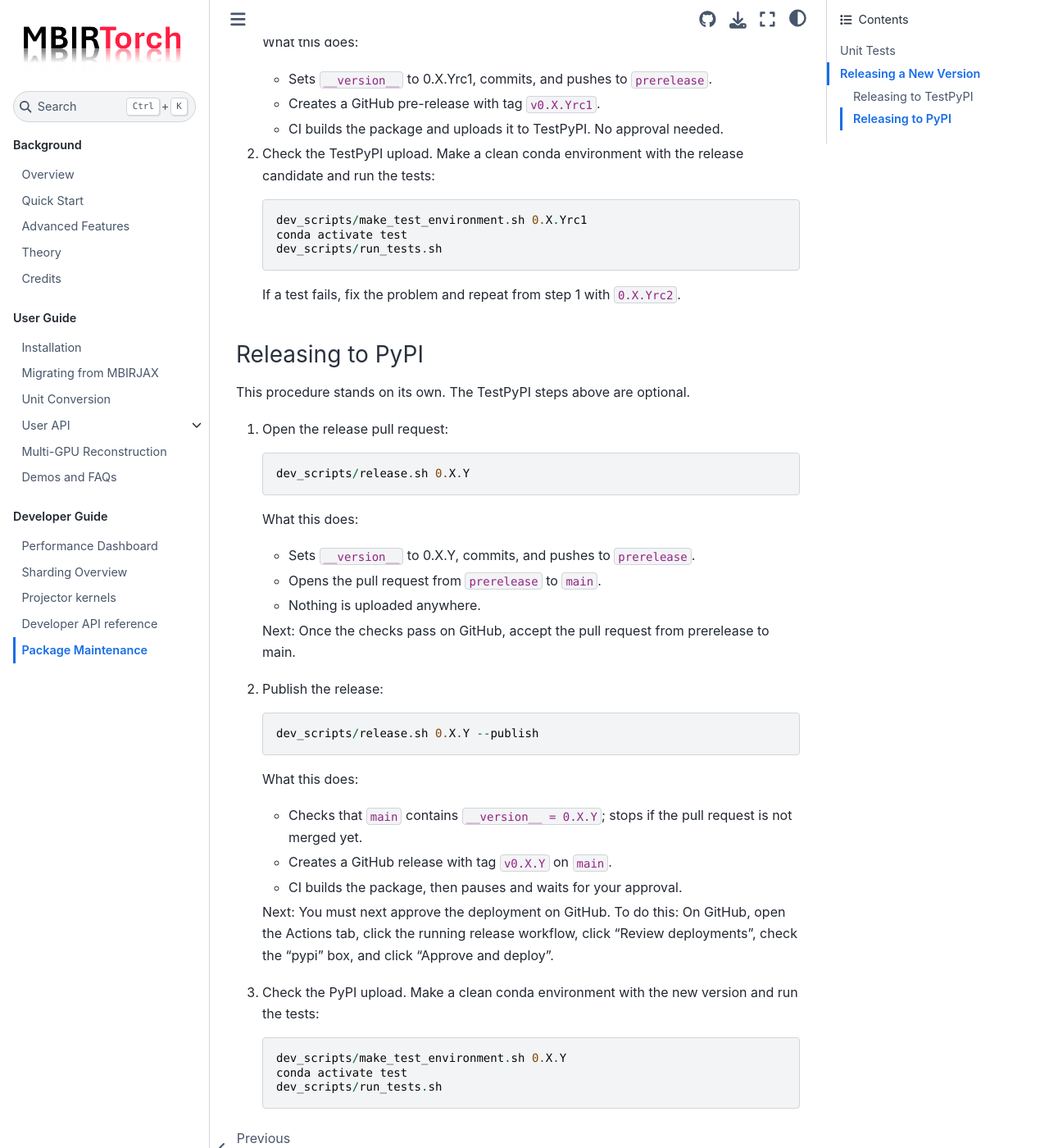
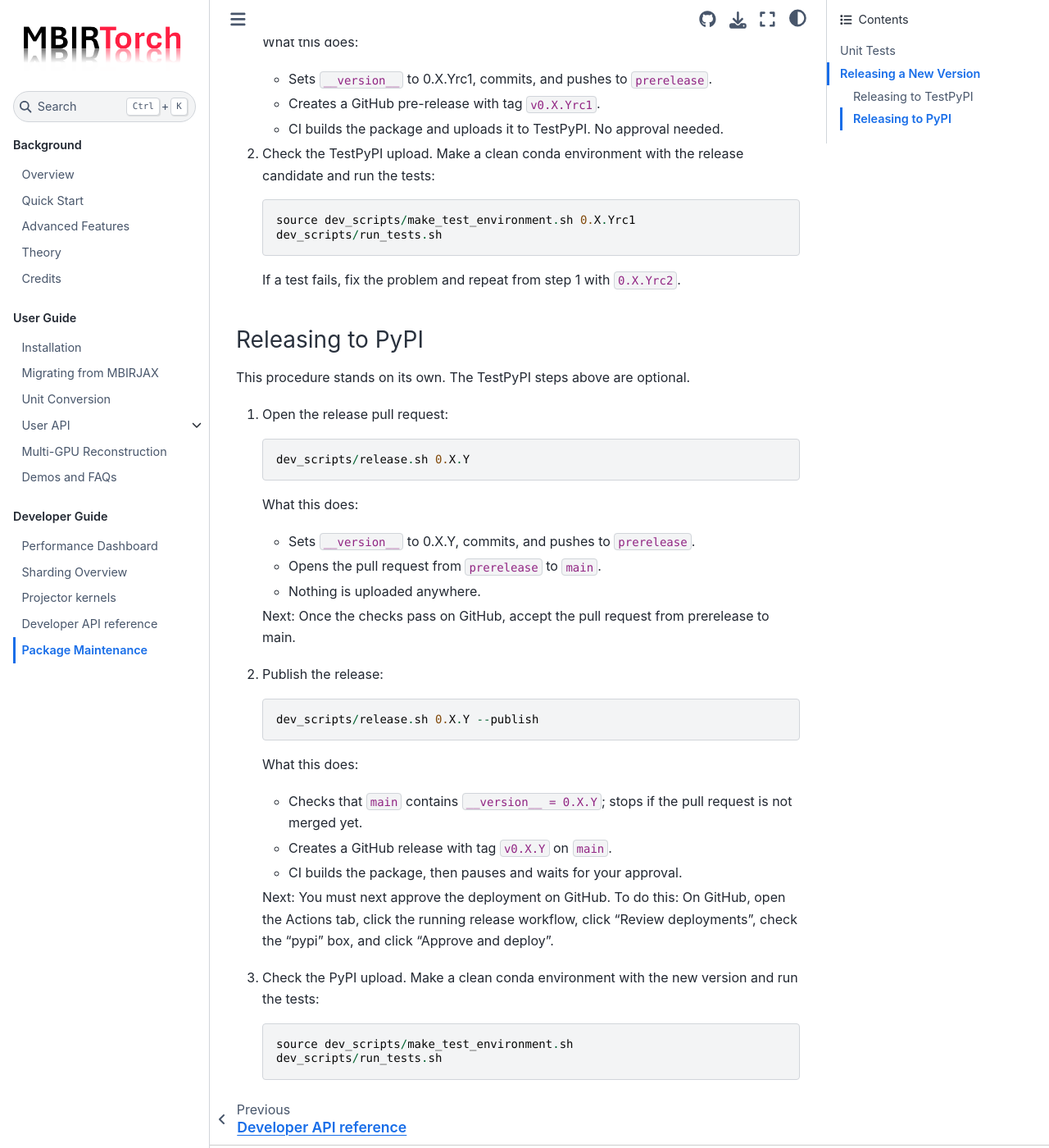
Before and after one commit to cabouman/mbirtorch, a Sphinx documentation site: the page built from docs/source/dev_maintenance.rst, in a window 1280 px wide and 1400 px high, scrolled down 670 px. Shown: the whole window at 82% size. Built offline with Sphinx 7.4.7 and the Sphinx Book theme 1.1.4, drawn with Linux system fonts in a browser that asks for light colours.

Commit message:
make_test_environment.sh installs from PyPI, or from TestPyPI for a release candidate
Run with source.  With no argument it installs the latest release from
PyPI.  With a release candidate version it installs from TestPyPI.  The
maintenance page shows both forms.

Co-Authored-By: Claude Fable 5.1 <noreply@anthropic.com>
Claude-Session: https://claude.ai/code/session_01GUh31j9ybbeT2zyeAcPj8x

```diff
--- a/docs/source/dev_maintenance.rst
+++ b/docs/source/dev_maintenance.rst
@@ -32,8 +32,7 @@ Releasing to TestPyPI
 2. Check the TestPyPI upload.  Make a clean conda environment with the
    release candidate and run the tests::
 
-       dev_scripts/make_test_environment.sh 0.X.Yrc1
-       conda activate test
+       source dev_scripts/make_test_environment.sh 0.X.Yrc1
        dev_scripts/run_tests.sh
 
    If a test fails, fix the problem and repeat from step 1 with ``0.X.Yrc2``.
@@ -73,6 +72,5 @@ This procedure stands on its own.  The TestPyPI steps above are optional.
 3. Check the PyPI upload.  Make a clean conda environment with the new
    version and run the tests::
 
-       dev_scripts/make_test_environment.sh 0.X.Y
-       conda activate test
+       source dev_scripts/make_test_environment.sh
        dev_scripts/run_tests.sh
```
Also changed, not shown: 1 other file.
